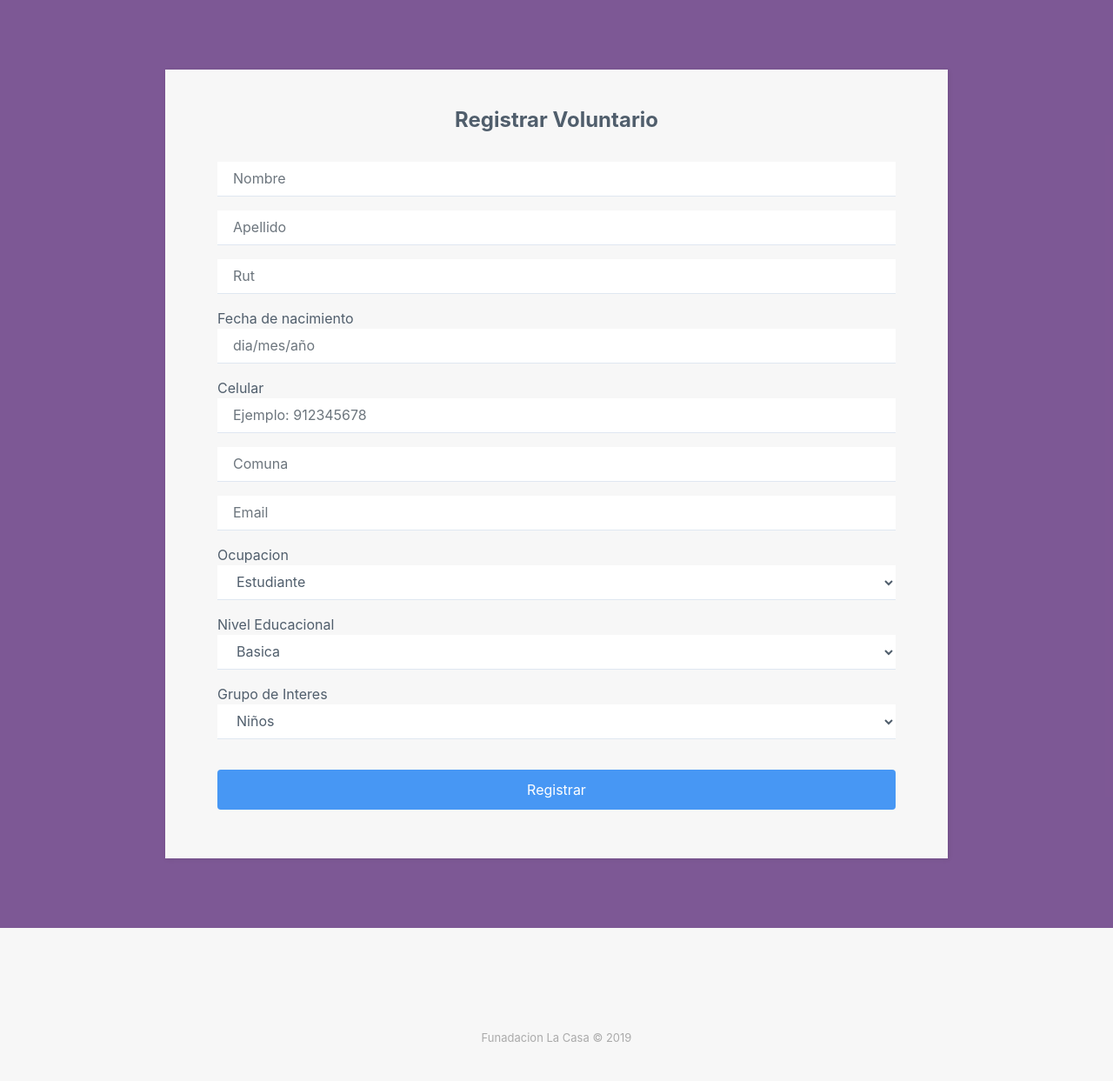
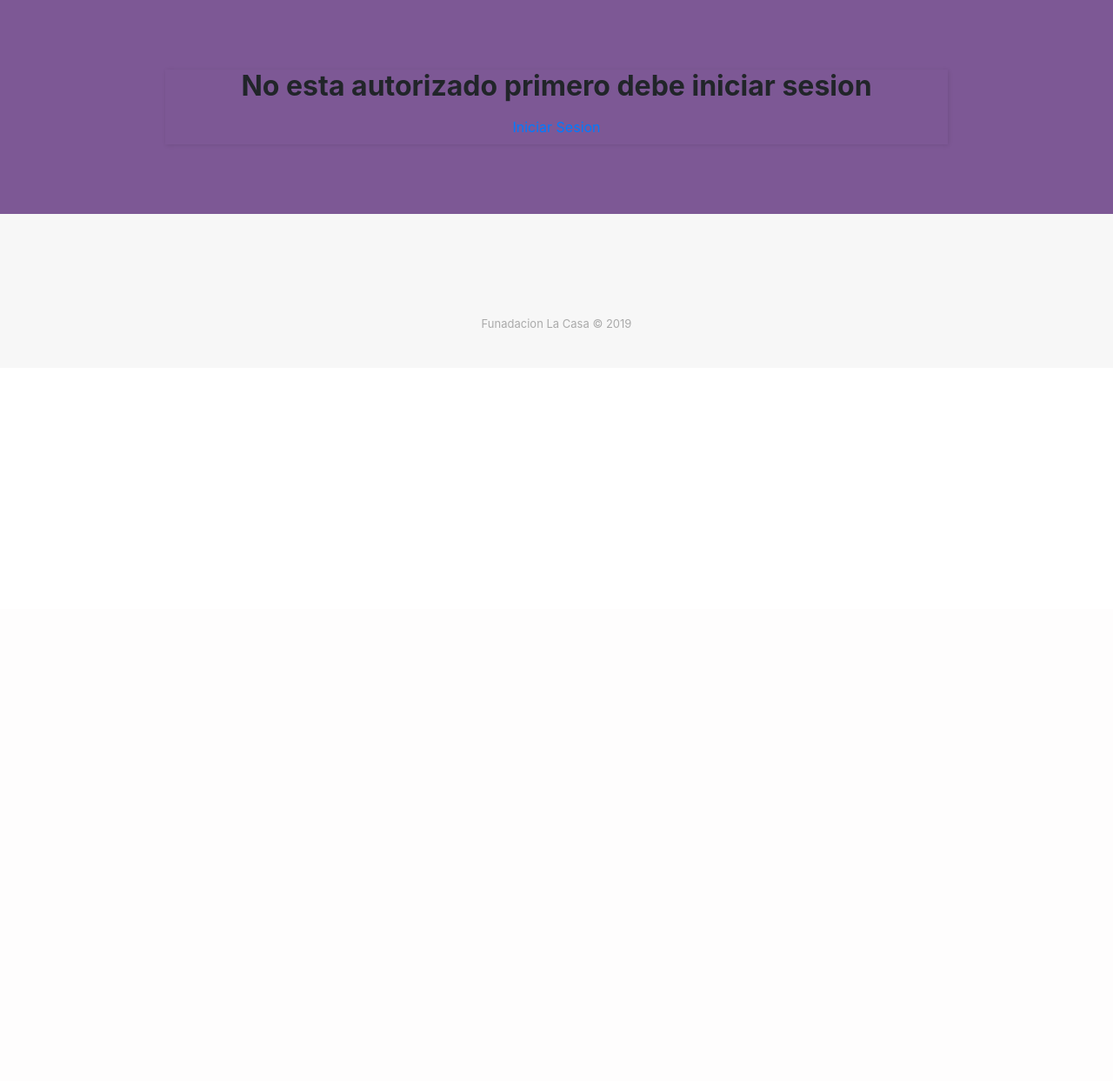
Before and after one commit to matpg/ProyectoFundacionLaCasa, a Django app: a page that uses LaCasa/fundacion/templates/fundacion/crear.html in a window 1280 px wide. Shown: the part 100-1343 px from the top of the page at 87% size. After the commit the page ends 477 px from the top, so only its background shows below. Run offline with Django 3.2, Linux system fonts and the light colour scheme; some libraries are stand-ins or nearby versions.

Commit message:
Add files via upload

```diff
--- a/LaCasa/fundacion/forms.py
+++ b/LaCasa/fundacion/forms.py
@@ -6,10 +6,7 @@ class VoluntarioForm(forms.Form):
     nombre = forms.CharField(max_length=100)
     apellido = forms.CharField(max_length=100)
     rut = forms.CharField(max_length=15)
-    fecha_nac = forms.CharField(max_length=50)
-    celular = forms.IntegerField()
+    fecha = forms.CharField(max_length=50)
+    celular = forms.CharField(max_length=15)
     comuna = forms.CharField(max_length=50)
     email = forms.EmailField()
-    ocupacion = forms.CharField(max_length=50)
-    nivel_educacion =forms.CharField(max_length=50)
-    grupo_interes = forms.CharField(max_length=50)
--- a/LaCasa/fundacion/templates/fundacion/crear.html
+++ b/LaCasa/fundacion/templates/fundacion/crear.html
@@ -6,6 +6,7 @@
     <div class="register-photo" style="background-color: rgba(76,24,108,0.72);">
         <div class="form-container">
 
+            {% if user.is_authenticated %}
             <form method="post" style="background-color: rgb(247,247,247);">
                 {% csrf_token %}
                 <h2 class="text-center"><strong>Registrar Voluntario</strong></h2>
@@ -13,22 +14,19 @@
                 <div class="form-group"><input class="form-control" type="text" name="apellido" placeholder="Apellido" style="background-color: rgb(255,255,255);"></div>
                 <div class="form-group"><input class="form-control" type="text" name="rut" placeholder="Rut" style="background-color: rgb(255,255,255);"></div>
 
-                <a>Fecha de nacimiento</a>
-                <div class="form-group"><input class="form-control" type="text" name="fecha_nacim" placeholder="dia/mes/año" style="background-color: rgb(255,255,255);"></div>
+
+                <div class="form-group"><input class="form-control" type="text" name="fecha" placeholder="dia/mes/año" style="background-color: rgb(255,255,255);"></div>
+
                 <a>Celular</a>
                 <div class="form-group"><input class="form-control" type="tel" name="celular" placeholder="Ejemplo: 912345678" style="background-color: rgb(255,255,255);"></div>
                 <div class="form-group"><input class="form-control" type="text" name="comuna" placeholder="Comuna" style="background-color: rgb(255,255,255);"></div>
                 <div class="form-group"><input class="form-control" type="email" name="email" placeholder="Email" style="background-color: rgb(255,255,255);"></div>
-
-                <a>Ocupacion</a>
-                <div class="form-group"><select class="form-control " style="background-color: rgb(255,255,255);"><option value="estudiante" selected="estudiante">Estudiante</option><option value="trabajador">Trabajador</option><option value="casa">Dueña de casa</option></select></div>
-                <a>Nivel Educacional</a>
-                <div class="form-group"><select class="form-control" style="background-color: rgb(255,255,255);"><option value="basica" selected="basica">Basica </option><option value="media">Media</option><option value="universitaria">Universitaria</option></select></div>
-                <a>Grupo de Interes</a>
-                <div class="form-group"><select class="form-control" style="background-color: rgb(255,255,255);"><option value="childrens" selected="basica">Niños</option><option value="adultos">Adultos</option><option value="disc">Personas Con Discapacidad</option></select></div>
-
                 <div class="form-group"><button class="btn btn-primary btn-block" type="submit" style="background-color: rgb(71,151,244);">Registrar</button></div>
             </form>
+            {% else %}
+                <h2 class="text-center"><strong>No esta autorizado primero debe iniciar sesion</strong></h2>
+                <a class="text-center nav-link" href="{% url 'login' %}">Iniciar Sesion</a>
+            {% endif %}
         </div>
     </div>
 
--- a/LaCasa/fundacion/urls.py
+++ b/LaCasa/fundacion/urls.py
@@ -5,8 +5,6 @@ from django.contrib.auth import views as auth_views
 
 urlpatterns = [
     url(r'^$', views.HomePageView.as_view(), name="index"),
-    url(r'^crearV/$', views.Crear_Voluntario_view, name="crearVoluntarios"),
-
+    url(r'^crearV/$', views.CrearVoluntarioView, name="crearVoluntarios"),
     path('accounts/', include('django.contrib.auth.urls')),
-
 ]
--- a/LaCasa/fundacion/views.py
+++ b/LaCasa/fundacion/views.py
@@ -11,22 +11,56 @@ class HomePageView(TemplateView):
     def get(self, request, **kwards):
         return render (request, 'fundacion/index.html', context=None)
 
-def Crear_Voluntario_view(request):
-    form = VoluntarioForm(request.POST or None)
-    print(request.POST)
-    if form.is_valid():
-        form_data = form.cleaned_data
-        nom = form_data.get("nombre")
-        em = form_data.get("email")
-        rut = form_data.get("rut")
-        obj = Voluntario()
-        obj.nombre = nom
-        obj.email = em
-        obj.rut = rut
-        obj.save()
-        print(form_data.get("fecha_nacim"))
+class Exito_vista(TemplateView):
+    def get(self, request, **kwards):
+        return render (request, 'fundacion/crea_exito.html', context=None)
 
-    else:
-        print("mat poga se la come toda")
+class Crear_Voluntario_view(TemplateView):
+    def get(self, request, **kwards):
+        if request.method == 'POST':
+            form = VoluntarioForm(request.POST or None)
+            if form.is_valid():
+                form_data = form.cleaned_data
+                nom = form_data.get("nombre")
+                em = form_data.get("email")
+                rut = form_data.get("rut")
+                fecha = form_data.get("fecha")
+                celu = form_data.get("celular")
+                comuna = form_data.get("comuna")
+                obj = Voluntario()
+                obj.nombre = nom
+                obj.email = em
+                obj.rut = rut
+                obj.fecha = fecha
+                obj.celular = celu
+                obj.comuna = comuna
+                obj.save()
+                return render(request,'fundacion/crea_exito.html', context=None)
+            else:
+                return render(request,'fundacion/crea_error.html', context=None)
 
+        return render(request, 'fundacion/crear.html', context=None)
+
+def CrearVoluntarioView(request):
+    if request.method == 'POST':
+        form = VoluntarioForm(request.POST or None)
+        if form.is_valid():
+            form_data = form.cleaned_data
+            nom = form_data.get("nombre")
+            em = form_data.get("email")
+            rut = form_data.get("rut")
+            fecha = form_data.get("fecha")
+            celu = form_data.get("celular")
+            comuna = form_data.get("comuna")
+            obj = Voluntario()
+            obj.nombre = nom
+            obj.email = em
+            obj.rut = rut
+            obj.fecha = fecha
+            obj.celular = celu
+            obj.comuna = comuna
+            obj.save()
+            return render(request,'fundacion/crea_exito.html', context=None)
+        else:
+            return render(request,'fundacion/crea_error.html', context=None)
     return render(request, 'fundacion/crear.html', context=None)
```
Also changed, not shown: LaCasa/fundacion/models.py (+7 -6 lines), LaCasa/fundacion/templates/fundacion/crea_error.html (added, +16 -0 lines), LaCasa/fundacion/templates/fundacion/crea_exito.html (added, +17 -0 lines), LaCasa/db.sqlite3, LaCasa/fundacion/migrations/0002_auto_20190624_2109.py (added), LaCasa/fundacion/migrations/0003_remove_voluntario_fecha_nac.py (added), LaCasa/fundacion/migrations/0004_auto_20190624_2152.py (added).
